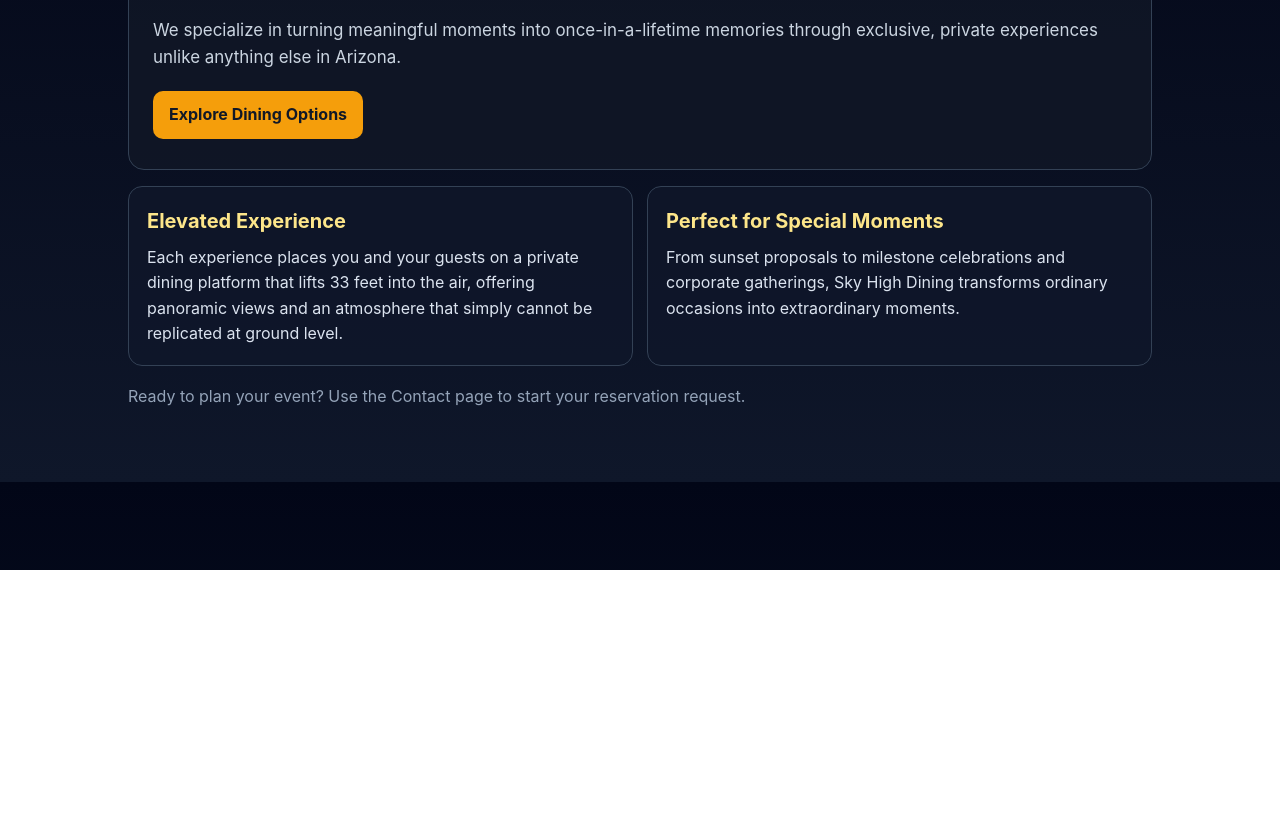
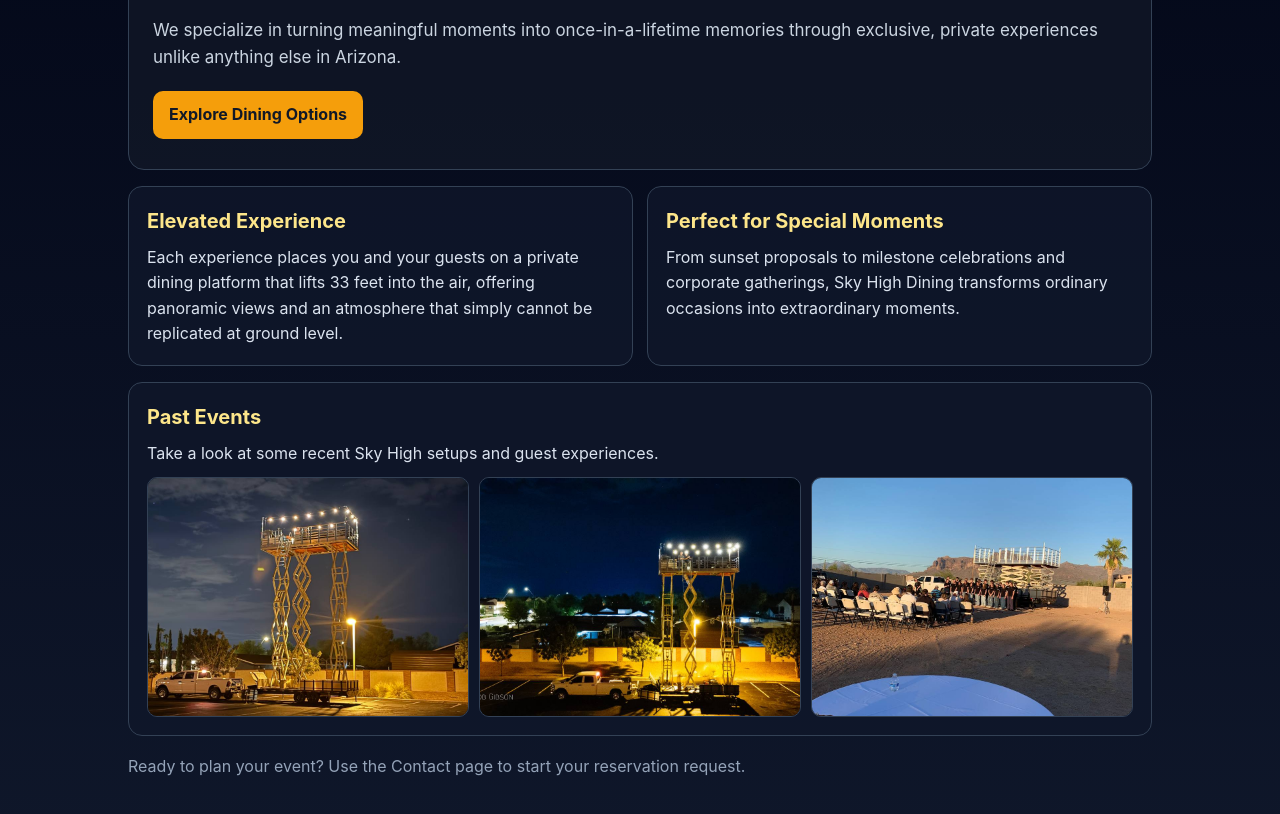
Before and after one commit to Sandonman/sky-high-dining-site, a website: page index.html in a window 1280 px wide. Shown: the part 230-1044 px from the top of the page. Before the commit the page ends 800 px from the top, so only its background shows below. Drawn offline with Linux system fonts and the light colour scheme.

Commit message:
Add Past Events section with uploaded photos on homepage

```diff
--- a/index.html
+++ b/index.html
@@ -69,6 +69,26 @@
     }
     h2 { margin: 0 0 8px; font-size: 1.25rem; color: #fde68a; }
     p { margin: 0; color: #dbe3ef; }
+    .gallery {
+      margin-top: 16px;
+      border: 1px solid var(--line);
+      border-radius: 14px;
+      padding: 18px;
+      background: rgba(15,23,42,.82);
+    }
+    .gallery-grid {
+      margin-top: 10px;
+      display: grid;
+      gap: 10px;
+      grid-template-columns: repeat(auto-fit, minmax(220px, 1fr));
+    }
+    .gallery-grid img {
+      width: 100%;
+      height: 240px;
+      object-fit: cover;
+      border-radius: 10px;
+      border: 1px solid #334155;
+    }
     .footer { margin-top: 18px; color: var(--muted); }
   </style>
 </head>
@@ -79,8 +99,8 @@
       <div>
         <a href="index.html">Home</a>
         <a href="menu.html">Menu</a>
-                <a href="locations.html">Locations</a>
-<a href="booking.html">Booking</a>
+        <a href="locations.html">Locations</a>
+        <a href="booking.html">Booking</a>
         <a href="admin.html">Admin</a>
         <a href="contact.html">Contact</a>
       </div>
@@ -104,6 +124,16 @@
       </article>
     </section>
 
+    <section class="gallery">
+      <h2>Past Events</h2>
+      <p>Take a look at some recent Sky High setups and guest experiences.</p>
+      <div class="gallery-grid">
+        <img src="images/past-event-1.jpg" alt="Sky High Dining platform illuminated at night" />
+        <img src="images/past-event-2.jpg" alt="Elevated dining platform at night with guests" />
+        <img src="images/past-event-3.jpg" alt="Sky High event setup with mountain backdrop" />
+      </div>
+    </section>
+
     <p class="footer">Ready to plan your event? Use the Contact page to start your reservation request.</p>
   </main>
 </body>
```
Also changed, not shown: images/past-event-1.jpg (added), images/past-event-2.jpg (added), images/past-event-3.jpg (added).
